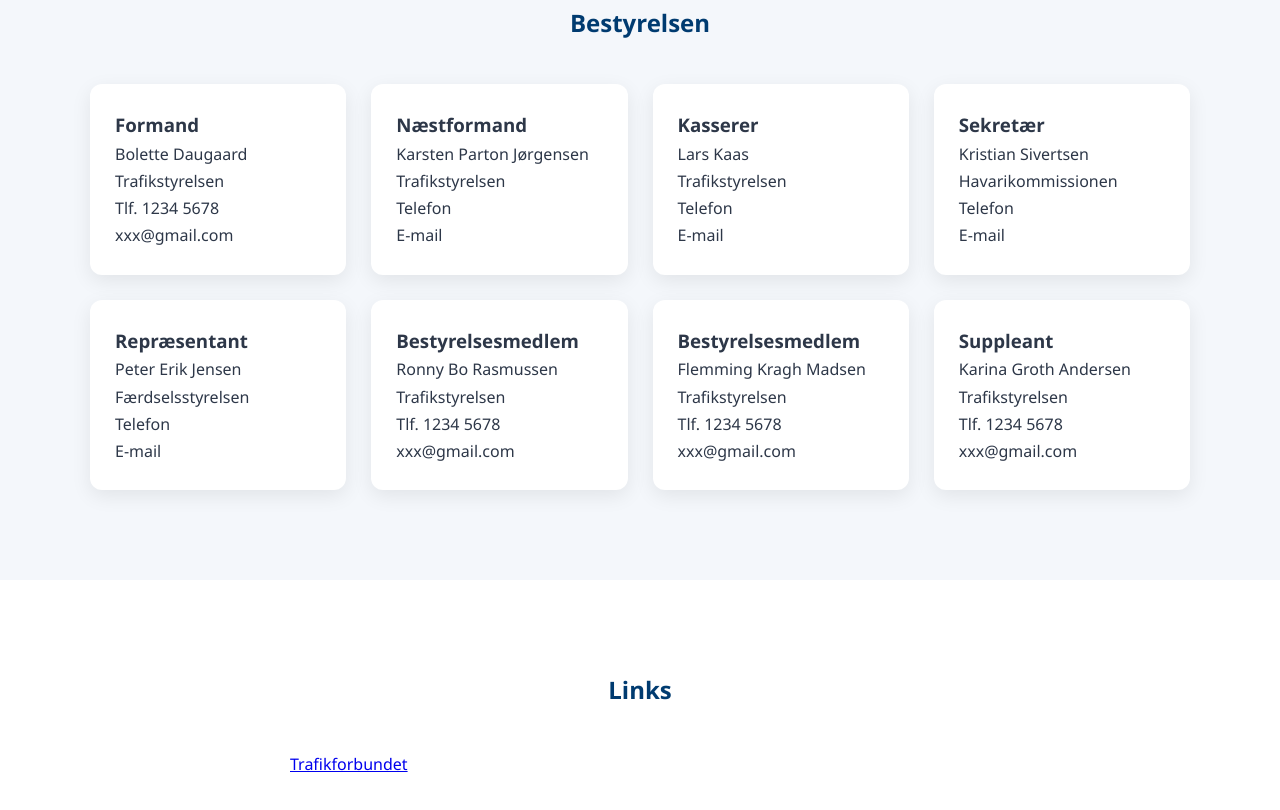
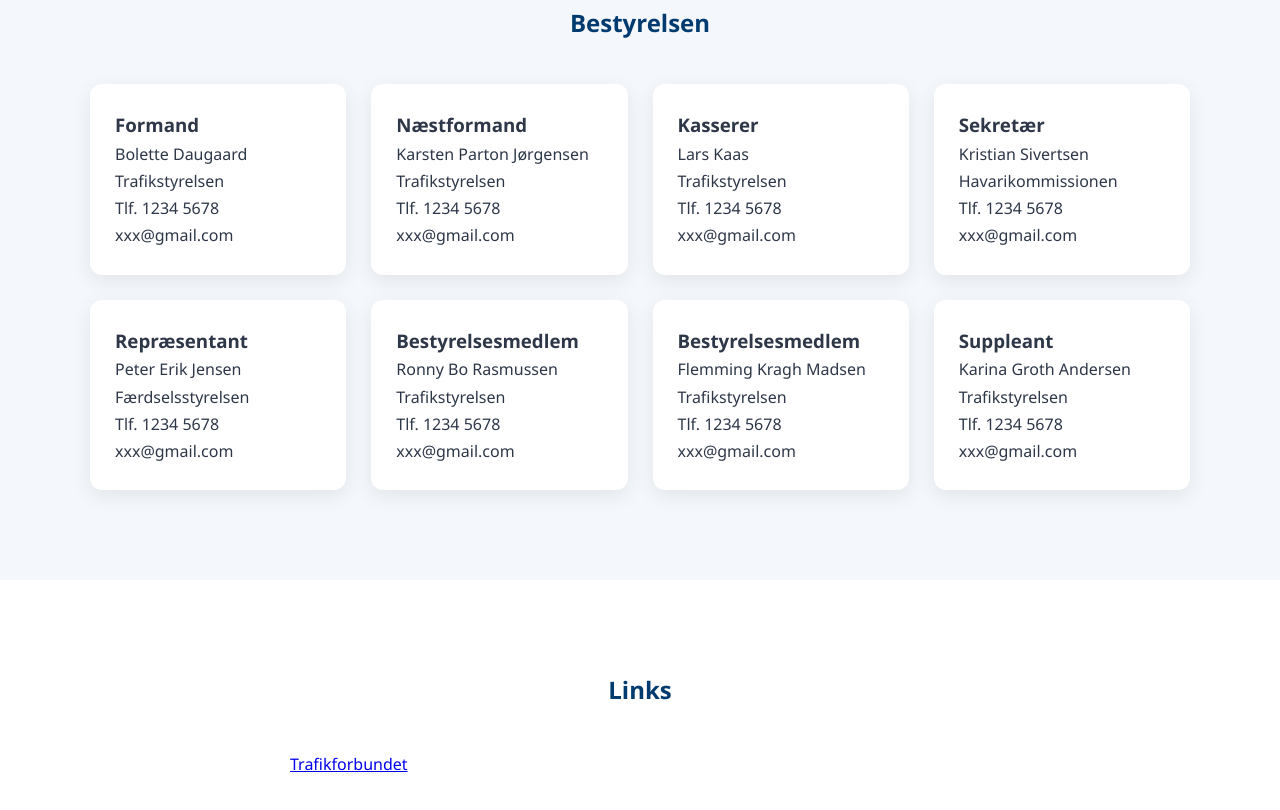
Before and after one commit to TrfKreds1/trfkreds1, a plain HTML site: page index.html in a window 1280 px wide. Shown: the part 1242-2052 px from the top of the page. Drawn offline with Linux system fonts and the light colour scheme.

Commit message:
Fix HTML formatting and structure

```diff
--- a/index.html
+++ b/index.html
@@ -21,13 +21,6 @@
         <div class="logo">
             TRF Kreds 1
         </div>
-
-        <nav>
-            <a href="#om">Om os</a>
-            <a href="#bestyrelse">Bestyrelse</a>
-            <a href="#Links">Links</a>
-            <a href="#dokumenter">Dokumenter</a>
-        </nav>
 
     </div>
 </header>
@@ -93,32 +86,32 @@
                 <h3>Næstformand</h3>
                 <p>Karsten Parton Jørgensen</p>
                 <p>Trafikstyrelsen</p>
-                <p>Telefon</p>
-                <p>E-mail</p>
+                <p>Tlf. 1234 5678</p>
+                <p>xxx@gmail.com</p>
             </div>
 
             <div class="member">
                 <h3>Kasserer</h3>
                 <p>Lars Kaas</p>
                 <p>Trafikstyrelsen</p>
-                <p>Telefon</p>
-                <p>E-mail</p>
+                <p>Tlf. 1234 5678</p>
+                <p>xxx@gmail.com</p>
             </div>
 
             <div class="member">
                 <h3>Sekretær</h3>
                 <p>Kristian Sivertsen</p>
                 <p>Havarikommissionen</p>
-                <p>Telefon</p>
-                <p>E-mail</p>
+                <p>Tlf. 1234 5678</p>
+                <p>xxx@gmail.com</p>
             </div>
 
             <div class="member">
                 <h3>Repræsentant</h3>
                 <p>Peter Erik Jensen</p>
                 <p>Færdselsstyrelsen</p>
-                <p>Telefon</p>
-                <p>E-mail</p>
+                <p>Tlf. 1234 5678</p>
+                <p>xxx@gmail.com</p>
             </div>
 
             <div class="member">
```
